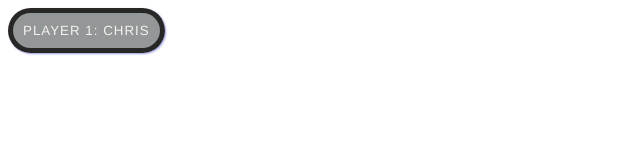
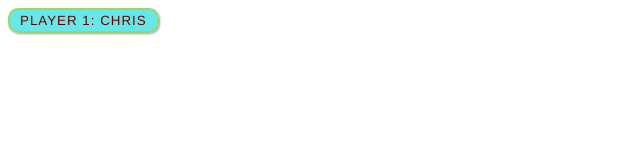
Before and after one commit to szmtz/simple-js-button, a plain HTML site: page index.html in a window 1280 px wide. Shown: the whole page, without its empty margins (0-640 px from the left). Drawn offline with Linux system fonts and the light colour scheme.

Commit message:
Add solution code to troubleshoot

```diff
--- a/index.html
+++ b/index.html
@@ -1,10 +1,50 @@
 <!DOCTYPE html>
+<html lang="en-US">
+  <head>
+    <meta charset="utf-8" />
+    <meta name="viewport" content="width=device-width" />
+    <title>JavaScript label example</title>
+    <style>
+      button {
+        font-family: "helvetica neue", helvetica, sans-serif;
+        letter-spacing: 1px;
+        text-transform: uppercase;
+        text-align: center;
+        border: 2px solid rgb(200 200 0 / 0.6);
+        background: rgba(0, 217, 217, 0.6);
+        color: rgb(100 0 0 / 1);
+        box-shadow: 1px 1px 2px rgb(0 0 200 / 0.4);
+        border-radius: 10px;
+        padding: 3px 10px;
+        cursor: pointer;
+      }
+    </style>
+  </head>
+  <body>
+    <button type="button">Player 1: Chris</button>
+
+    <script>
+      const button = document.querySelector("button");
+
+      button.addEventListener("click", updateName);
+
+      function updateName() {
+        const name = prompt("Enter a new name");
+        button.textContent = `Player 1: ${name}`;
+      }
+    </script>
+  </body>
+</html>
+
+
+
+<!-- <!DOCTYPE html>
 <html lang="en">
 <head>
     <meta charset="UTF-8">
     <meta name="viewport" content="width=device-width, initial-scale=1.0">
     <link href="/style.css" rel="stylesheet" />
-    <script src="/script.js"></script>
+    <script src="script.js"></script>
     <title>Simple Button</title>
 </head>
 <body>
@@ -12,4 +52,4 @@
     <button type="button">Player 1: Chris</button>
 
 </body>
-</html>
+</html> -->
```
